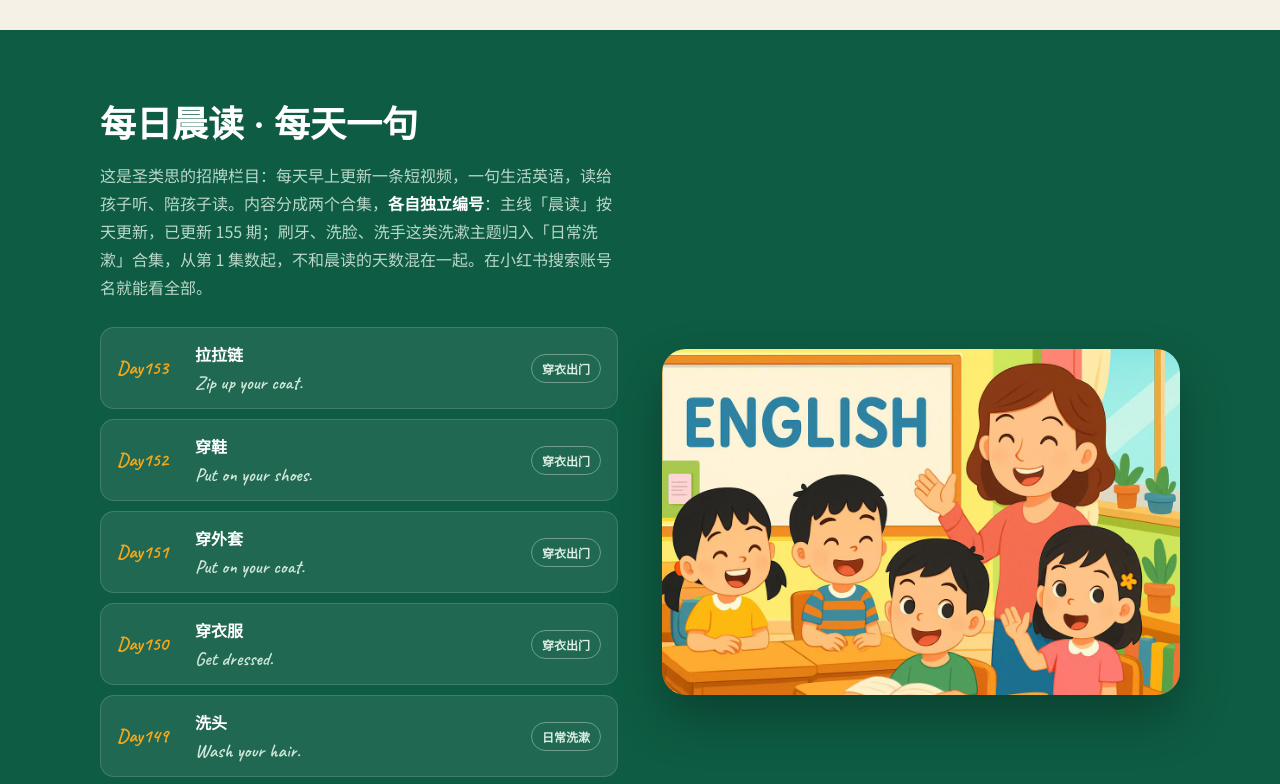
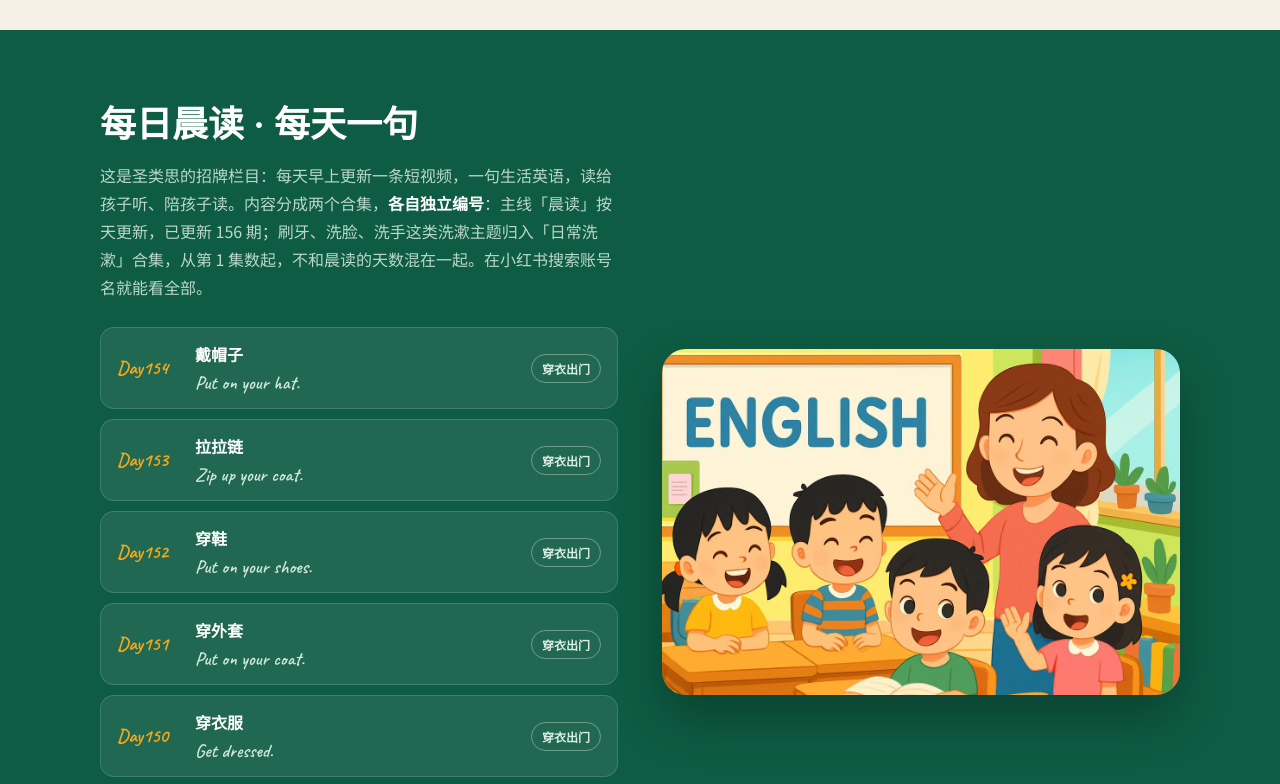
Before and after one commit to Josephwzl69/shengleisi-site, a plain HTML site: page index.html in a window 1280 px wide. Shown: the part 2000-2784 px from the top of the page. Drawn offline with Linux system fonts and the light colour scheme.

Commit message:
Sync Day154 戴帽子 (Put on your hat.) — 156 期

```diff
--- a/index.html
+++ b/index.html
@@ -347,6 +347,7 @@
         section.block { padding: 54px 0; }
       }
     </style>
+
     <script type="application/ld+json">
 {
   "@context": "https://schema.org",
@@ -446,7 +447,7 @@
             <div class="hero-stats">
               <div><b>11 年</b><span>专注中小学学科课程</span></div>
               <div><b>10 门</b><span>在开课程，英语到理化</span></div>
-              <div><b>155 期</b><span>每日晨读持续更新</span></div>
+              <div><b>156 期</b><span>每日晨读持续更新</span></div>
             </div>
           </div>
           <div class="hero-photo">
@@ -545,13 +546,12 @@
             <div>
               <div class="sec-head" style="margin-bottom:26px;">
                 <h2>每日晨读 · 每天一句</h2>
-                <p>这是圣类思的招牌栏目：每天早上更新一条短视频，一句生活英语，读给孩子听、陪孩子读。内容分成两个合集，<b style="color:#fff;">各自独立编号</b>：主线「晨读」按天更新，已更新 155 期；刷牙、洗脸、洗手这类洗漱主题归入「日常洗漱」合集，从第 1 集数起，不和晨读的天数混在一起。在小红书搜索账号名就能看全部。</p>
+                <p>这是圣类思的招牌栏目：每天早上更新一条短视频，一句生活英语，读给孩子听、陪孩子读。内容分成两个合集，<b style="color:#fff;">各自独立编号</b>：主线「晨读」按天更新，已更新 156 期；刷牙、洗脸、洗手这类洗漱主题归入「日常洗漱」合集，从第 1 集数起，不和晨读的天数混在一起。在小红书搜索账号名就能看全部。</p>
               </div>
               <ul class="ep-list">
-                <li><span class="day">Day153</span><span><span class="theme">拉拉链</span><br /><span class="en">Zip up your coat.</span></span><span class="coll">穿衣出门</span></li>                 <li><span class="day">Day152</span><span><span class="theme">穿鞋</span><br /><span class="en">Put on your shoes.</span></span><span class="coll">穿衣出门</span></li>                 <li><span class="day">Day151</span><span><span class="theme">穿外套</span><br /><span class="en">Put on your coat.</span></span><span class="coll">穿衣出门</span></li>
+                <li><span class="day">Day154</span><span><span class="theme">戴帽子</span><br /><span class="en">Put on your hat.</span></span><span class="coll">穿衣出门</span></li>                 <li><span class="day">Day153</span><span><span class="theme">拉拉链</span><br /><span class="en">Zip up your coat.</span></span><span class="coll">穿衣出门</span></li>                 <li><span class="day">Day152</span><span><span class="theme">穿鞋</span><br /><span class="en">Put on your shoes.</span></span><span class="coll">穿衣出门</span></li>                 <li><span class="day">Day151</span><span><span class="theme">穿外套</span><br /><span class="en">Put on your coat.</span></span><span class="coll">穿衣出门</span></li>
                 <li><span class="day">Day150</span><span><span class="theme">穿衣服</span><br /><span class="en">Get dressed.</span></span><span class="coll">穿衣出门</span></li>
                 <li><span class="day">Day149</span><span><span class="theme">洗头</span><br /><span class="en">Wash your hair.</span></span><span class="coll">日常洗漱</span></li>
-                <li><span class="day">Day148</span><span><span class="theme">漱口</span><br /><span class="en">Rinse your mouth.</span></span><span class="coll">日常洗漱</span></li>
 
               </ul>
               <p class="reading-note">小红书账号：<b>跟着圣类思Joe老师一起晨读</b>（小红书号 94528319491），每天早上陪孩子读一句。</p>
@@ -725,7 +725,7 @@
         { tag: '日常洗漱', en: 'Rinse your mouth.', zh: '漱口。——刷完牙漱漱口，嘴巴干干净净。' },
         { tag: '日常洗漱', en: 'Wash your hair.', zh: '洗头。——把头发洗干净，清清爽爽。' },
         { tag: '穿衣出门', en: 'Get dressed.', zh: '穿衣服。——起床啦，自己穿好衣服。' },
-        { tag: '穿衣出门', en: 'Put on your coat.', zh: '穿外套。——天冷出门，自己把外套穿好。' }, { tag: '穿衣出门', en: 'Put on your shoes.', zh: '穿鞋。——出门前，自己把鞋穿好。' }, { tag: '穿衣出门', en: 'Zip up your coat.', zh: '拉拉链。——出门前，自己把外套拉链拉好。' }
+        { tag: '穿衣出门', en: 'Put on your coat.', zh: '穿外套。——天冷出门，自己把外套穿好。' }, { tag: '穿衣出门', en: 'Put on your shoes.', zh: '穿鞋。——出门前，自己把鞋穿好。' }, { tag: '穿衣出门', en: 'Zip up your coat.', zh: '拉拉链。——出门前，自己把外套拉链拉好。' }, { tag: '穿衣出门', en: 'Put on your hat.', zh: '戴帽子。——出门前，自己把帽子戴好。' }
       ];
       var idx = 0, flipped = false, reads = 0;
       var fcTag = document.getElementById('fcTag');
```
